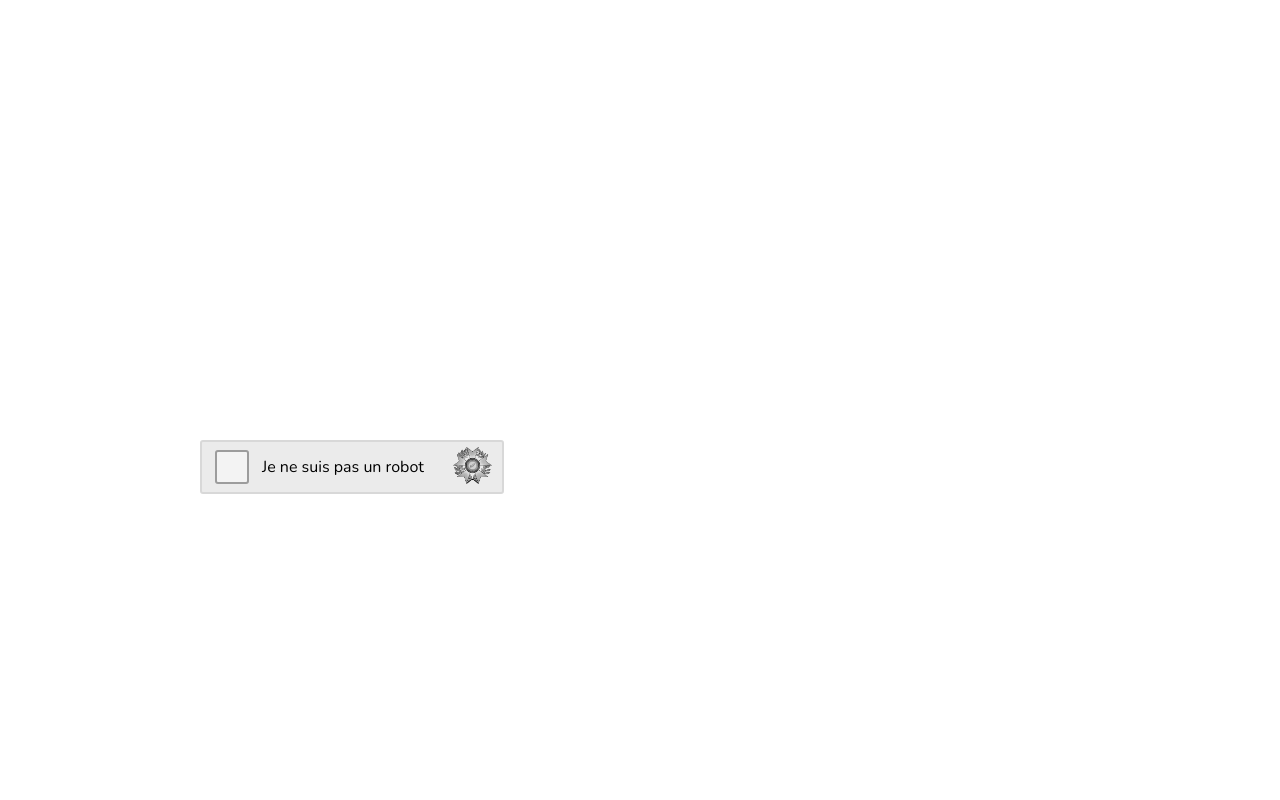
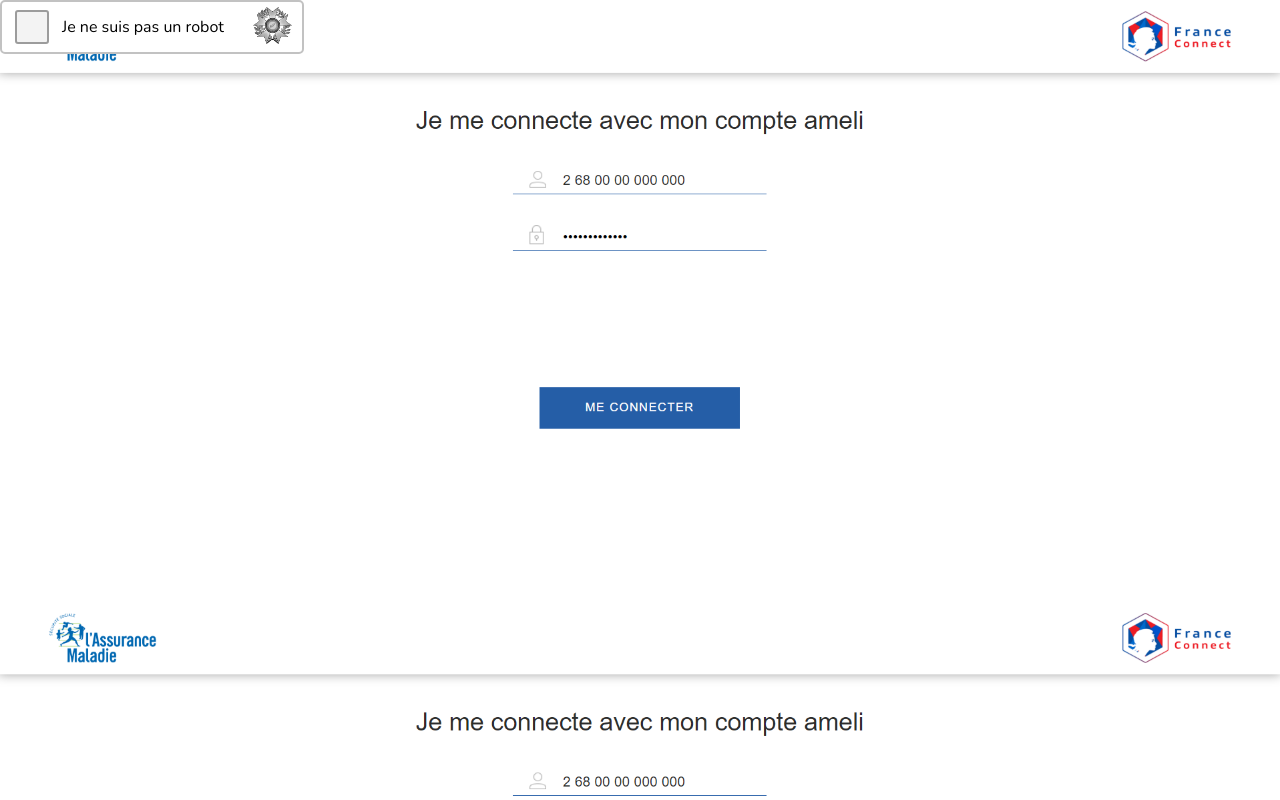
Before and after one commit to proust96/CapchaAN, a plain HTML site: page index.html in a window 1280 px wide. Drawn offline with nearby package versions, Linux system fonts and the light colour scheme.

Commit message:
screenshot of assurance maladie

```diff
--- a/style.css
+++ b/style.css
@@ -1,8 +1,10 @@
 html, body{
     margin:0;
     padding:0;
-    margin-top: 220px;
-    margin-left: 100px;
+}
+body{
+    background-image: url("img/background.png");
+    background-size: cover;
 }
 /* THE VERIFICATION TOOLTIP */
 .verification_tooltip {
```
Also changed, not shown: img/background.png (added), img/screenshots/assurance_maladie.png (added).
